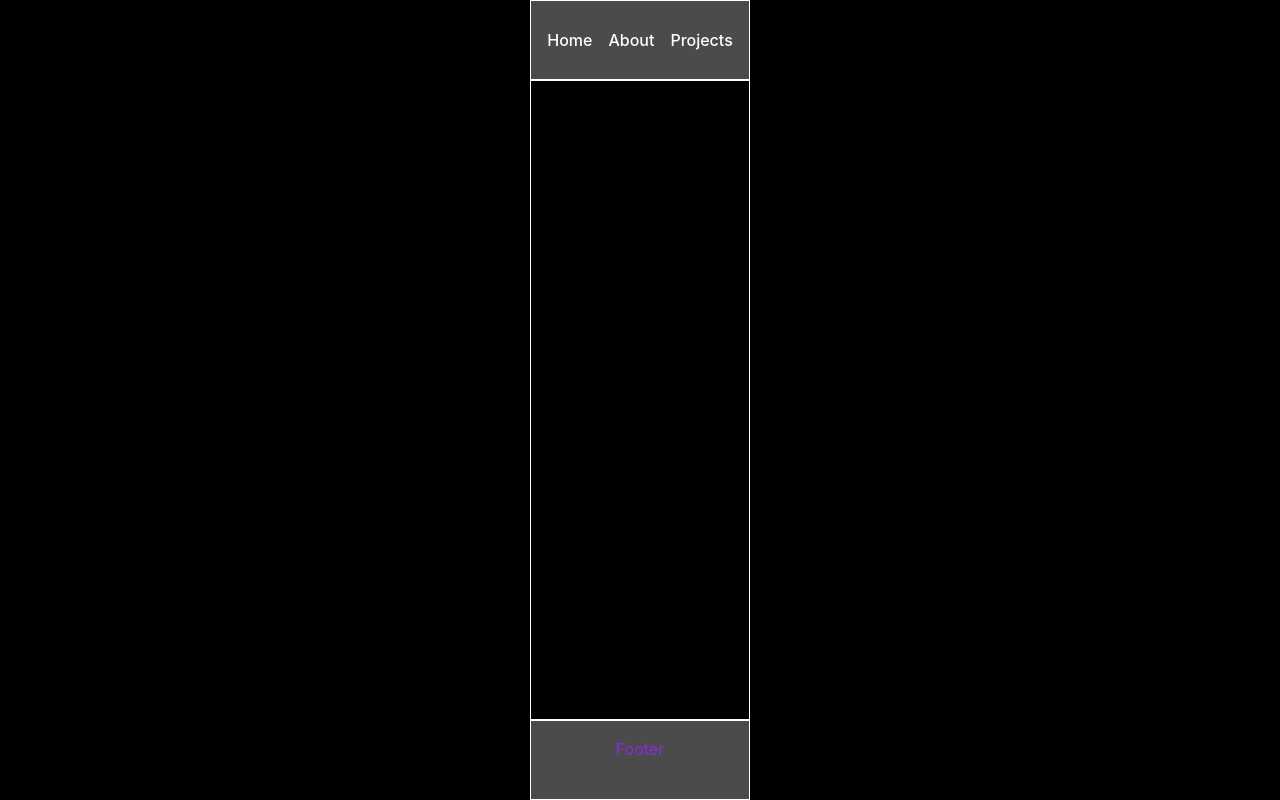
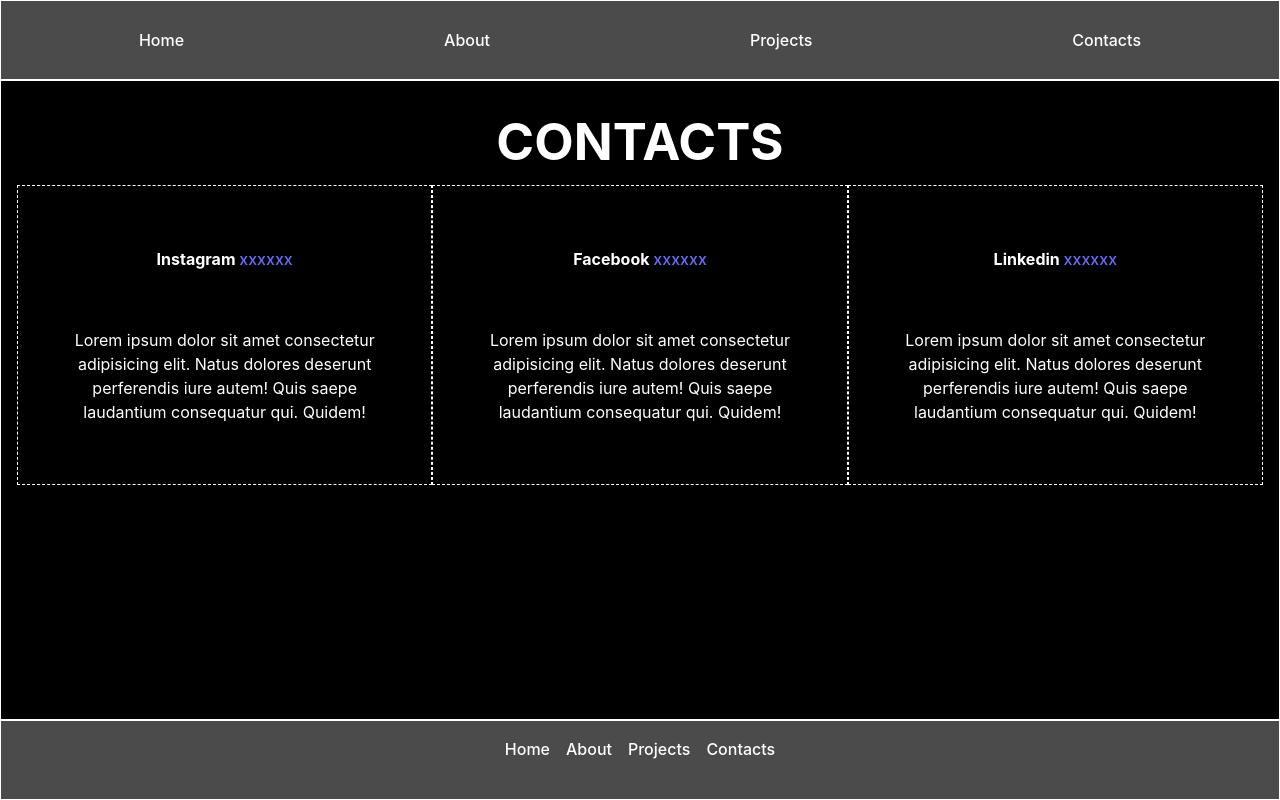
Before and after one commit to Lucaalex00/vite-boolfolio, a Vue app: page /contacts in a window 1280 px wide. Built offline with nearby package versions, Linux system fonts and the light colour scheme.

Commit message:
add Contacts Component w Router Worked + Styles Commit

```diff
--- a/src/App.vue
+++ b/src/App.vue
@@ -8,9 +8,10 @@
 
 <template>
   <header>
-    <RouterLink class="link" to="/">Home</RouterLink>
-    <RouterLink class="link" to="/about">About</RouterLink>
-    <RouterLink class="link" to="/projects">Projects</RouterLink>
+    <RouterLink class="link" :to="{name:'home'}">Home</RouterLink>
+    <RouterLink class="link" :to="{ name: 'about' }">About</RouterLink>
+    <RouterLink class="link" :to="{name: 'projects'}">Projects</RouterLink>
+    <RouterLink class="link" :to="{name:'contacts'}">Contacts</RouterLink>
   </header>
 
   <main>
@@ -21,7 +22,22 @@
 
   </main>
 
-  <footer>Footer</footer>
+  <footer>
+    <ul>
+      <li>
+        <RouterLink class="link" to="/">Home</RouterLink>
+      </li>
+      <li>
+        <RouterLink class="link" to="/about">About</RouterLink>
+      </li>
+      <li>
+        <RouterLink class="link" to="/projects">Projects</RouterLink>
+      </li>
+      <li>
+        <RouterLink class="link" to="/contacts">Contacts</RouterLink>
+      </li>
+    </ul>
+  </footer>
 </template>
 
 <style>
@@ -62,4 +78,19 @@
   color: white;
   padding: 1rem;
 }
+footer>ul{
+  display: flex;
+  gap: 1rem;
+  justify-content: center;
+  >li{
+    list-style-type: none;
+    >.link{
+      color: white;
+      transition: 1s;
+      &:hover{
+        background-color: darkgray;
+      }
+    }
+  }
+}
 </style>
--- a/src/components/ProjectCard.vue
+++ b/src/components/ProjectCard.vue
@@ -47,10 +47,11 @@
         display: flex;
         flex-direction: column;
         justify-content: space-between;
+        transition:2s;
 
         >.link>a {
             color: black;
-            transition: 1s;
+            transition: 2s;
 
             &:hover {
                 color: red;
@@ -60,6 +61,11 @@
         >.card_id {
             color: black;
             text-align: start;
+            transition: 2s;
+
+        }
+        >.title{
+            transition: 2s
         }
     }
 
@@ -71,7 +77,26 @@
         box-shadow: 1px 1px 1px 1px white;
         display: flex;
         justify-content: center;
-        align-items: center
+        align-items: center;
+        transition:2s;
+        >img{
+            border: 1px solid white;
+            transition: 2s;
+        }
+    }
+    &:hover>.card-title{
+        background-color: black;
+        box-shadow: 1px 1px 1px 1px white;
+        >.card_id, >.title, >.link>a{
+            color: white;
+        }
+    }
+    &:hover>.card-body {
+        background-color: lightgray;
+        box-shadow: 1px 1px 1px 1px black;
+        >img{
+            border: 1px solid black;
+        }
     }
 }
 .title {
@@ -79,5 +104,4 @@
 }
 
 
-
 </style>
--- a/src/router.js
+++ b/src/router.js
@@ -2,12 +2,14 @@
 import AppHome from "./views/AppHome.vue";
 import AppAbout from "./views/AppAbout.vue";
 import AppProjects from "./views/AppProjects.vue";
+import AppContacts from "./views/AppContacts.vue";
 const router = createRouter({
   history: createWebHistory(),
   routes: [
     { path: "/", name: "home", component: AppHome },
     { path: "/about", name: "about", component: AppAbout },
     { path: "/projects", name: "projects", component: AppProjects },
+    { path: "/contacts", name: "contacts", component: AppContacts },
   ],
 });
 
--- a/src/style.css
+++ b/src/style.css
@@ -60,6 +60,7 @@
 }
 
 #app {
+  width: 100%;
   margin: 0 auto;
   text-align: center;
 }
--- /dev/null
+++ b/src/views/AppContacts.vue
@@ -0,0 +1,57 @@
+
+<script>
+    export default {
+        name: 'AppContacts',
+    }
+</script>
+
+<template>
+    <h1>CONTACTS</h1>
+    <div class="container">
+        <div class="row">
+            <div class="col">
+                <div class="card">
+                    <strong>Instagram <a href="#">xxxxxx</a></strong>
+                    <p>Lorem ipsum dolor sit amet consectetur adipisicing elit. Natus dolores deserunt perferendis iure
+                        autem! Quis saepe laudantium consequatur qui. Quidem!</p>
+                </div>
+                <div class="card">
+                    <strong>Facebook <a href="#">xxxxxx</a></strong>
+                    <p>Lorem ipsum dolor sit amet consectetur adipisicing elit. Natus dolores deserunt perferendis iure
+                        autem! Quis saepe laudantium consequatur qui. Quidem!</p>
+                </div>
+                <div class="card">
+                    <strong>Linkedin <a href="#">xxxxxx</a></strong>
+                    <p>Lorem ipsum dolor sit amet consectetur adipisicing elit. Natus dolores deserunt perferendis iure
+                        autem! Quis saepe laudantium consequatur qui. Quidem!</p>
+                </div>
+                <!-- /.cards -->
+            </div>
+            <!-- /.col -->
+        </div>
+        <!-- /.row -->
+    </div>
+    <!-- /.container -->
+</template>
+
+
+<style scoped>
+h1 {
+    margin: 1rem 0;
+    text-align: center;
+}
+
+.col{
+    display: flex;
+    justify-content: space-between;
+    >.card{
+        border: 1px dashed white;
+        min-height: 300px;
+        display: flex;
+        flex-direction:column ;
+        justify-content: space-around;
+    }
+}
+
+
+</style>
--- a/src/views/AppProjects.vue
+++ b/src/views/AppProjects.vue
@@ -38,7 +38,7 @@
 
 <template>
     <div>
-        <h1>Projects</h1>
+        <h1>PROJECTS</h1>
         <div class="container">
             <div class="row">
                 <div class="col" v-for="project in projects">
```
